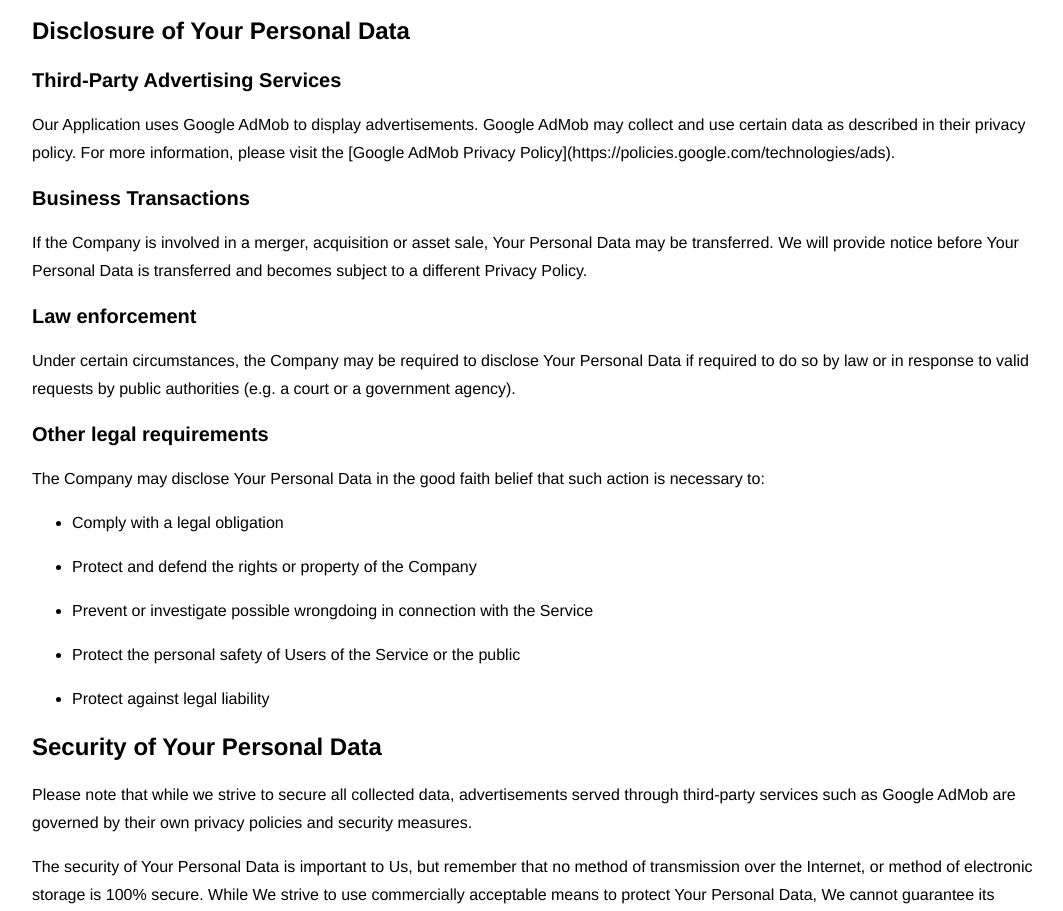
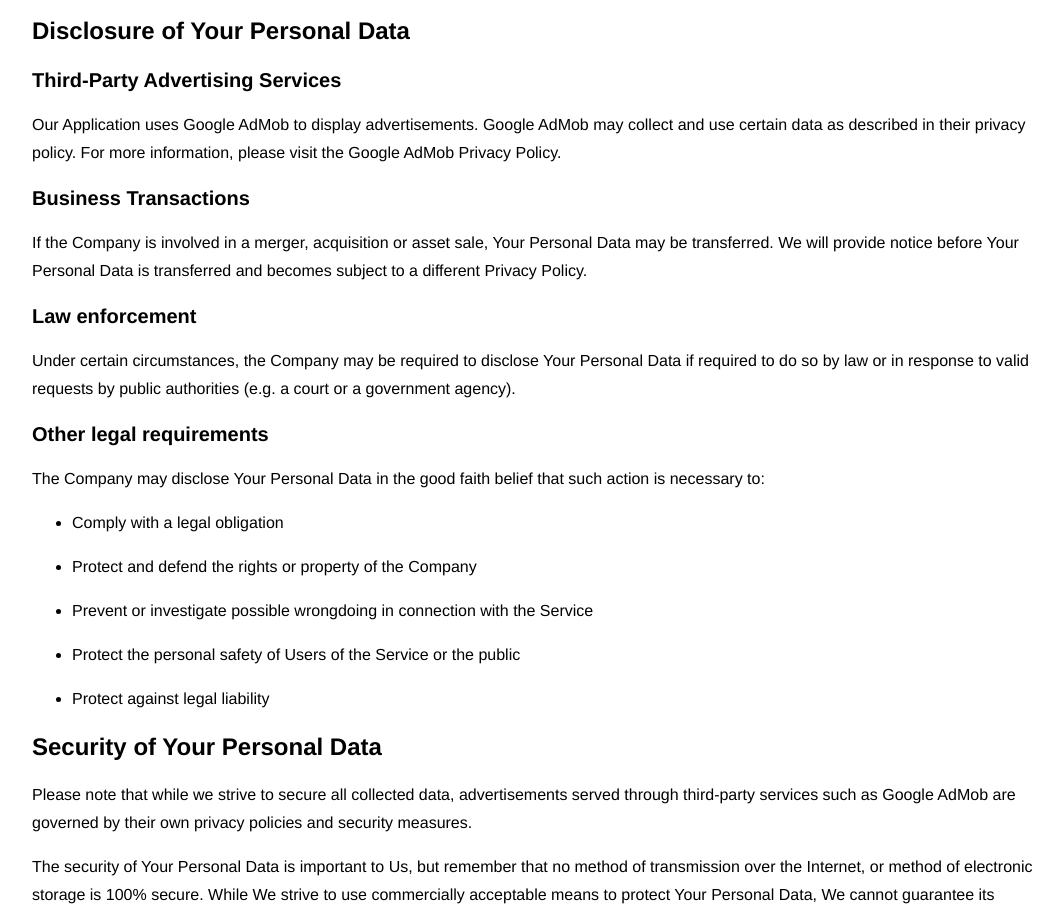
Before and after one commit to Romarych/getwork, a plain HTML site: page privacy-policy.html in a window 1280 px wide. Shown: the part 4274-5185 px from the top of the page, without its empty margins (96-1159 px from the left). Drawn offline with Linux system fonts and the light colour scheme.

Commit message:
Update privacy-policy.html

```diff
--- a/privacy-policy.html
+++ b/privacy-policy.html
@@ -290,7 +290,7 @@ a[rel~=nofollow]:hover {
 <h3>Disclosure of Your Personal Data</h3>
 
 <h4>Third-Party Advertising Services</h4>
-<p>Our Application uses Google AdMob to display advertisements. Google AdMob may collect and use certain data as described in their privacy policy. For more information, please visit the [Google AdMob Privacy Policy](https://policies.google.com/technologies/ads).</p>
+<p>Our Application uses Google AdMob to display advertisements. Google AdMob may collect and use certain data as described in their privacy policy. For more information, please visit the <a href="https://policies.google.com/technologies/ads">Google AdMob Privacy Policy</a>.</p>
 
 <h4>Business Transactions</h4>
 <p>If the Company is involved in a merger, acquisition or asset sale, Your Personal Data may be transferred. We will provide notice before Your Personal Data is transferred and becomes subject to a different Privacy Policy.</p>
```
